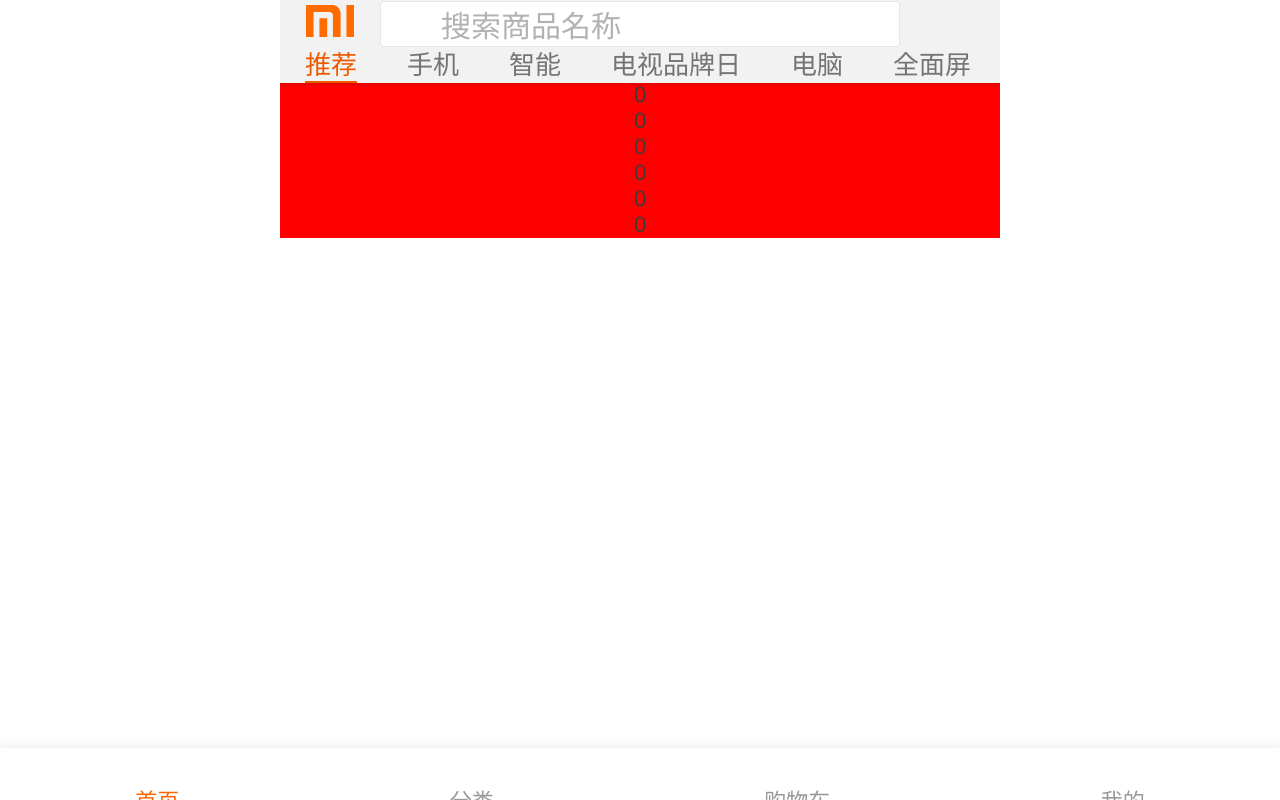
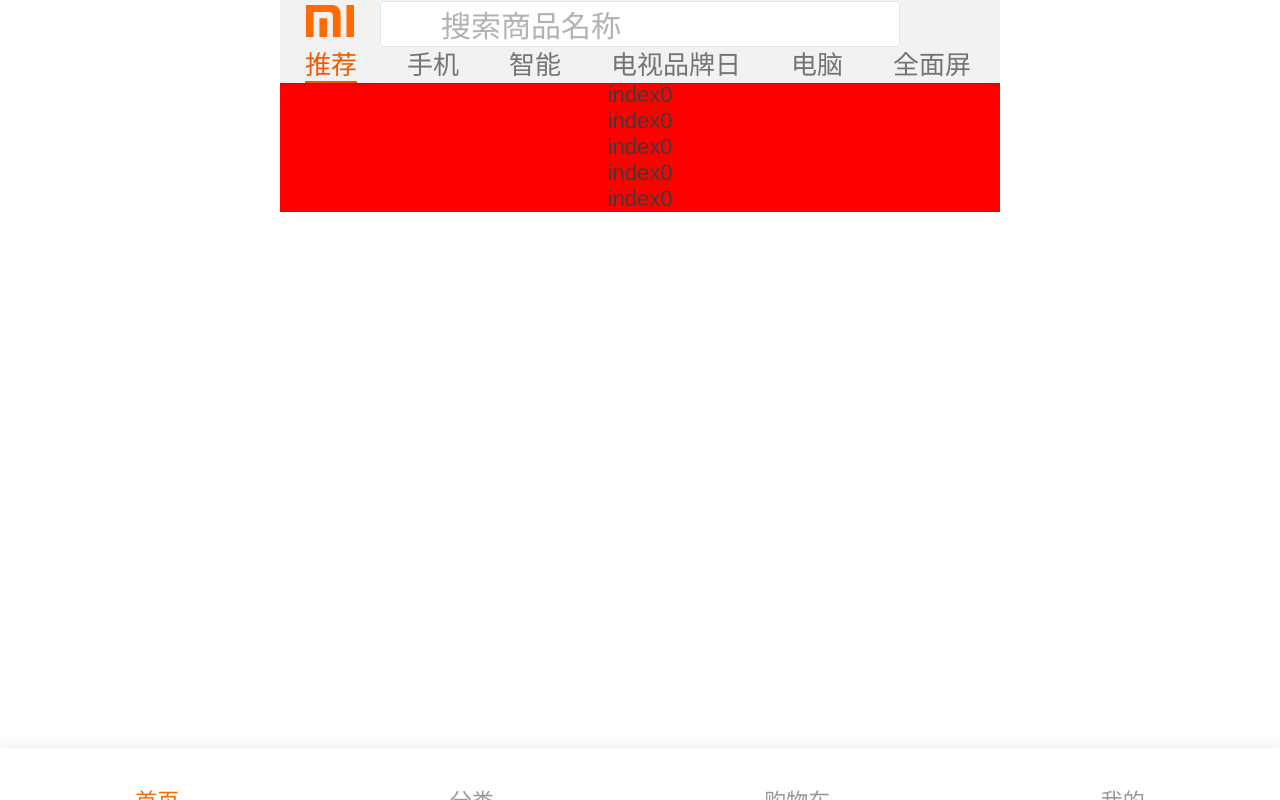
Before and after one commit to databolhong/vue-m.mi, a Vue app: page / in a window 1280 px wide. Built offline with nearby package versions, Linux system fonts and the light colour scheme; a small style sheet from the web is missing; what vue-cookies, vue-moment would draw is missing.

Commit message:
nav 过度

```diff
--- a/src/pages/index/index.vue
+++ b/src/pages/index/index.vue
@@ -28,31 +28,35 @@
       </ul>
     </div>
   </header>
-  <!--<div class="pages-wrap">-->
-    <!--<transition>-->
-      <!--<div class="index-bodys" v-show="tabsIndex === 0" key="index0">-->
-        <!--<p>index0</p>-->
-        <!--<p>index0</p>-->
-        <!--<p>index0</p>-->
-        <!--<p>index0</p>-->
-        <!--<p>index0</p>-->
-      <!--</div>-->
-    <!--</transition>-->
-  <!--</div>-->
-  <transition-group :enter-class="enter"
-                    :enter-active-class="enterActive"
-                    :leave-class="leave"
-                    :leave-active-class="leaveActive"
-                    tag="div" class="pages-wrap">
-    <div class="index-bodys" v-for="(item, index) in tabs" v-if="tabsIndex === index" :key="index">
-      <p>{{index}}</p>
-      <p>{{index}}</p>
-      <p>{{index}}</p>
-      <p>{{index}}</p>
-      <p>{{index}}</p>
-      <p>{{index}}</p>
-    </div>
-  </transition-group>
+  <div class="pages-wrap">
+    <transition :name="bodys">
+      <div class="index-bodys" v-show="tabsIndex === 0">
+        <p>index0</p>
+        <p>index0</p>
+        <p>index0</p>
+        <p>index0</p>
+        <p>index0</p>
+      </div>
+    </transition>
+    <transition :name="bodys">
+      <div class="index-bodys" v-show="tabsIndex === 1">
+       <p>index1</p>
+       <p>index1</p>
+       <p>index1</p>
+       <p>index1</p>
+       <p>index1</p>
+      </div>
+    </transition>
+    <transition :name="bodys">
+      <div class="index-bodys" v-show="tabsIndex === 2">
+        <p>index2</p>
+        <p>index2</p>
+        <p>index2</p>
+        <p>index2</p>
+        <p>index2</p>
+      </div>
+    </transition>
+  </div>
 </div>
 </template>
 
@@ -1592,10 +1596,6 @@ export default {
       tabsIndex: 0,
       scrollLeft: 0,
       navIndex: 'navIndex',
-      enter: '',
-      enterActive: '',
-      leave: '',
-      leaveActive: '',
       bodys: 'bodys-to-left'
     }
   },
@@ -1613,17 +1613,9 @@ export default {
     handTabsItem (item, index, ev) {
       // console.log(item, index)
       if (this.tabsIndex > index) {
-        // this.bodys = 'bodys-to-right'
-        this.enter = 'bodys-to-right-enter'
-        this.enterActive = 'bodys-to-right-enter-leave'
-        this.leave = 'bodys-to-right-leave'
-        this.leaveActive = 'bodys-to-right-leave-active'
+        this.bodys = 'bodys-to-right'
       } else if (this.tabsIndex < index) {
-        // this.bodys = 'bodys-to-left'
-        this.enter = 'bodys-to-left-enter'
-        this.enterActive = 'bodys-to-left-enter-leave'
-        this.leave = 'bodys-to-left-leave'
-        this.leaveActive = 'bodys-to-left-leave-active'
+        this.bodys = 'bodys-to-left'
       } else {
         return
       }
@@ -1748,6 +1740,12 @@ export default {
         }
       }
     }
+    .pages-wrap {
+      position: relative;
+      height: 100%;
+      overflow-x: hidden;
+      overflow-y: auto;
+    }
     .index-bodys {
       position: absolute;
       top: 82px;
@@ -1762,34 +1760,28 @@ export default {
 
       /*left*/
       &.bodys-to-left-enter {
-        /*left: -7.2rem;*/
         transform: translate(7.2rem, 0);
       }
-      &.bodys-to-left-enter-active {
+      &.bodys-to-left-enter-to {
         transform: translate(0, 0);
       }
       &.bodys-to-left-leave {
-        /*left: -7.2rem;*/
         transform: translate(0, 0);
       }
-      &.bodys-to-left-leave-active {
-        /*left: -7.2rem;*/
+      &.bodys-to-left-leave-to {
         transform: translate(-7.2rem, 0);
       }
       /*right*/
       &.bodys-to-right-enter {
-        /*right: -7.2rem;*/
         transform: translate(-7.2rem, 0);
       }
-      &.bodys-to-right-enter-active {
+      &.bodys-to-right-enter-to {
         transform: translate(0, 0);
       }
       &.bodys-to-right-leave {
-        /*right: -7.2rem;*/
         transform: translate(0, 0);
       }
-      &.bodys-to-right-leave-active {
-        /*right: -7.2rem;*/
+      &.bodys-to-right-leave-to {
         transform: translate(7.2rem, 0);
       }
     }
```
